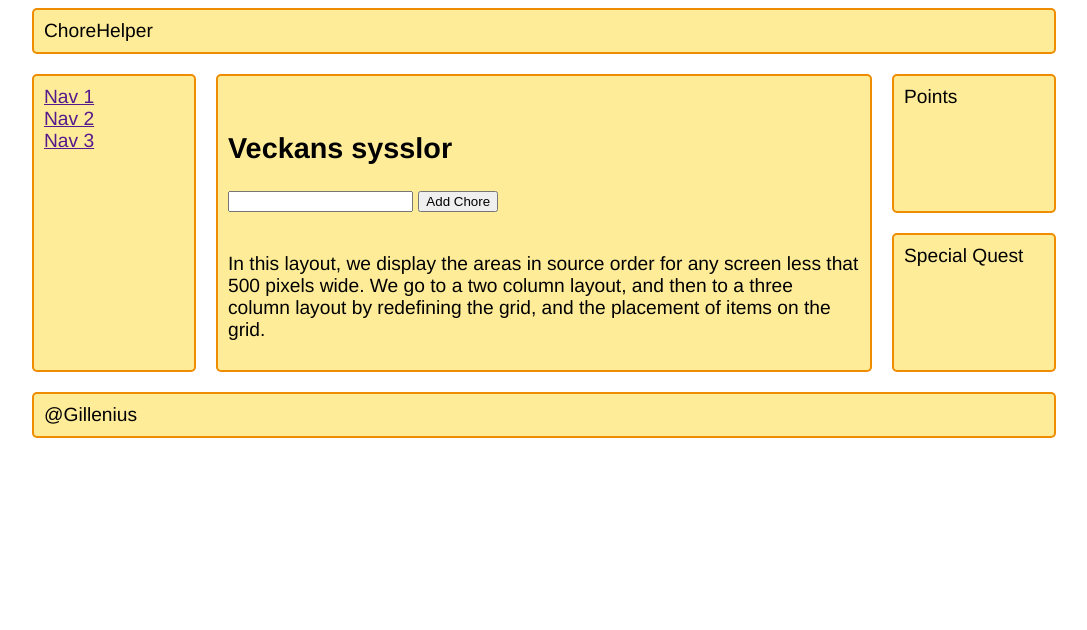
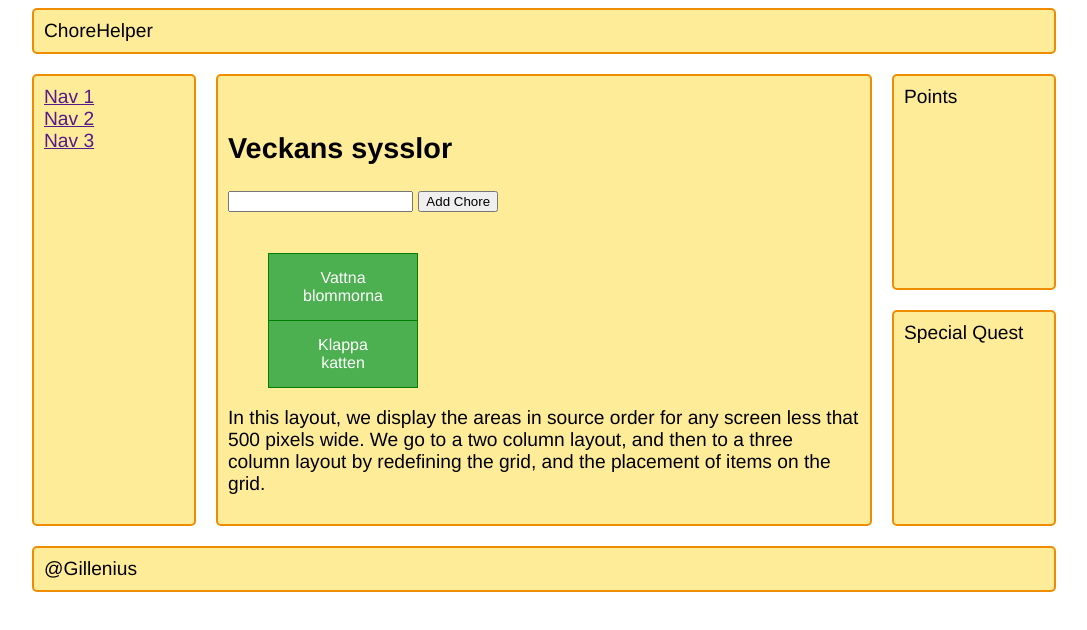
Before and after one commit to Citronpeppar/ChoresHelper, a plain HTML site: page index.html in a window 1280 px wide. Shown: the whole page, without its empty margins (96-1183 px from the left). Drawn offline with Linux system fonts and the light colour scheme.

Commit message:
Elements in array now loading with site

```diff
--- a/index.html
+++ b/index.html
@@ -19,14 +19,14 @@
         <article class="content">
 
             <h1>Veckans sysslor</h1>
+			<!--The "add new Chore" button with JS.-->
 			<input id="enter" type="text">
 			<input type="button" value="Add Chore" onclick="displayNewChore()">
 			<br>
 			<br>
-			<div id="list">
-				<ul>
-				</ul>
-			</div>
+			<ul id="list" class="btn-group">
+			</ul>
+
             <p>In this layout, we display the areas in source order for any screen less that 500 pixels wide. We go to a two column layout, and then to a three column layout by redefining the grid, and the placement of items on the grid.</p>
 
         </article>
--- a/scripts.js
+++ b/scripts.js
@@ -5,7 +5,12 @@ var savedChores = [
 
 ];
 
-//*document.getElementById("listTwo").children[0].innerHTML += "<li>"+savedChores [savedChores.] + "</li>";
+for (var i = 0; i < savedChores.length; i++) {
+
+	document.getElementById('list').innerHTML += "<li class='button'>" + savedChores[i] + "</li>";
+}
+
+
 
 function displayNewChore()
 {
@@ -16,7 +21,7 @@ function displayNewChore()
   }
   savedChores.push(theChore);
 
-document.getElementById('list').children[0].innerHTML += "<li>"+savedChores [savedChores.length-1] + "</li>";
+document.getElementById('list').innerHTML += "<li class='button'>" + savedChores [savedChores.length-1] + "</li>";
 };
 
 
--- a/style.css
+++ b/style.css
@@ -85,3 +85,28 @@
      flex-direction: column;
    }
 }
+
+/* Buttons on Array*/
+
+
+.btn-group .button {
+  background-color: #4CAF50; /* Green */
+  border: 1px solid green;
+  color: white;
+  padding: 15px 32px;
+  text-align: center;
+  text-decoration: none;
+  display: inline-block;
+  font-size: 16px;
+  cursor: pointer;
+  width: 150px;
+  display: block;
+}
+
+.btn-group .button:not(:last-child) {
+  border-bottom: none; /* Prevent double borders */
+}
+
+.btn-group .button:hover {
+  background-color: #3e8e41;
+}
```
